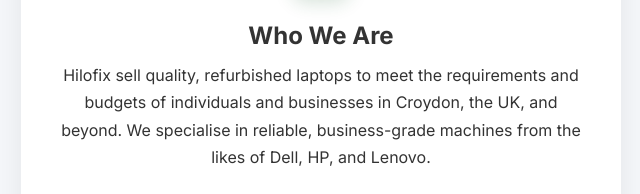
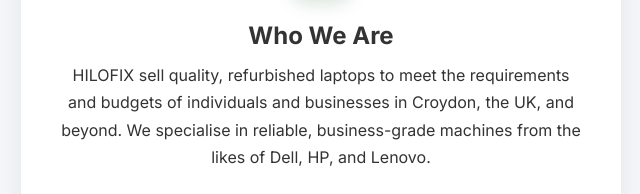
Before and after one commit to fixlohi/fixlohi.github.io, a plain HTML site: page about.html in a window 1280 px wide. Shown: the part 240-434 px from the top of the page, without its empty margins (319-959 px from the left). Drawn offline with Linux system fonts and the light colour scheme.

Commit message:
Update about.html

```diff
--- a/about.html
+++ b/about.html
@@ -129,7 +129,7 @@
     <section>
       <h2>Who We Are</h2>
       <p>
-        Hilofix sell quality, refurbished laptops to meet the requirements and budgets of individuals and businesses in Croydon, the UK, and beyond. We specialise in reliable, business-grade machines from the likes of Dell, HP, and Lenovo.
+        HILOFIX sell quality, refurbished laptops to meet the requirements and budgets of individuals and businesses in Croydon, the UK, and beyond. We specialise in reliable, business-grade machines from the likes of Dell, HP, and Lenovo.
       </p>
 
       <a href="https://wa.me/447587708248" target="_blank" rel="noopener noreferrer" class="whatsapp-contact">
```
